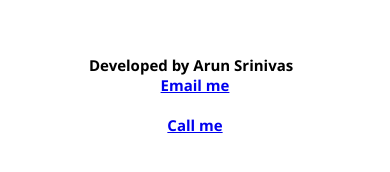
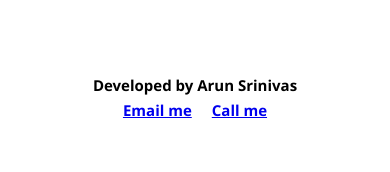
Before and after one commit to arunsrinivascodes/bookmyseat, a React (Create React App) app: page / in a window 390 px wide. Shown: the part 660-832 px from the top of the page. Built offline with nearby package versions, Linux system fonts and the light colour scheme; no server answers.

Commit message:
Footer styling changes

```diff
--- a/src/components/Footer.js
+++ b/src/components/Footer.js
@@ -3,7 +3,13 @@ import '../styles/Footer.css';
 
 function Footer() {
   return (
-    <footer className="page-footer">Developed by Arun Srinivas&nbsp;&nbsp;<a href="mailto:arunsrinivas10@yahoo.com" target="_blank" rel="noopener noreferrer">Email me</a>&nbsp;&nbsp;<a href="tel:+91-8838021187" rel="noopener noreferrer" target="_blank">Call me</a></footer>
+    <footer className="page-footer">
+      <h4>Developed by Arun Srinivas</h4>
+      <section className="links">
+        <a href="mailto:arunsrinivas10@yahoo.com" target="_blank" rel="noopener noreferrer">Email me</a>
+        <a href="tel:+91-8838021187" rel="noopener noreferrer" target="_blank">Call me</a>
+      </section>
+    </footer>
   );
 }
 
--- a/src/styles/Footer.css
+++ b/src/styles/Footer.css
@@ -5,17 +5,29 @@
   position: absolute;
   bottom: 0;
   width: 100%;
-  height: 2.5rem;
+  height: 4.5rem;
   font-size: 1.5rem;
   font-weight: bold;
+}
+.page-footer .links {
+  display: flex;
+  justify-content: center;
+  align-items: center;
+}
+.page-footer .links a {
+  margin: 0 10px;
 }
 @media screen and (max-width: 600px) {
   .page-footer {
     flex-direction: column;
-    height: 5rem;
+    height: 4rem;
     padding: 1rem auto;
   }
   .container {
     padding-bottom: 5rem !important;
   }
+  .page-footer .links a {
+    flex: 1 1 auto;
+    margin: 5px 10px;
+  }
 }
```
